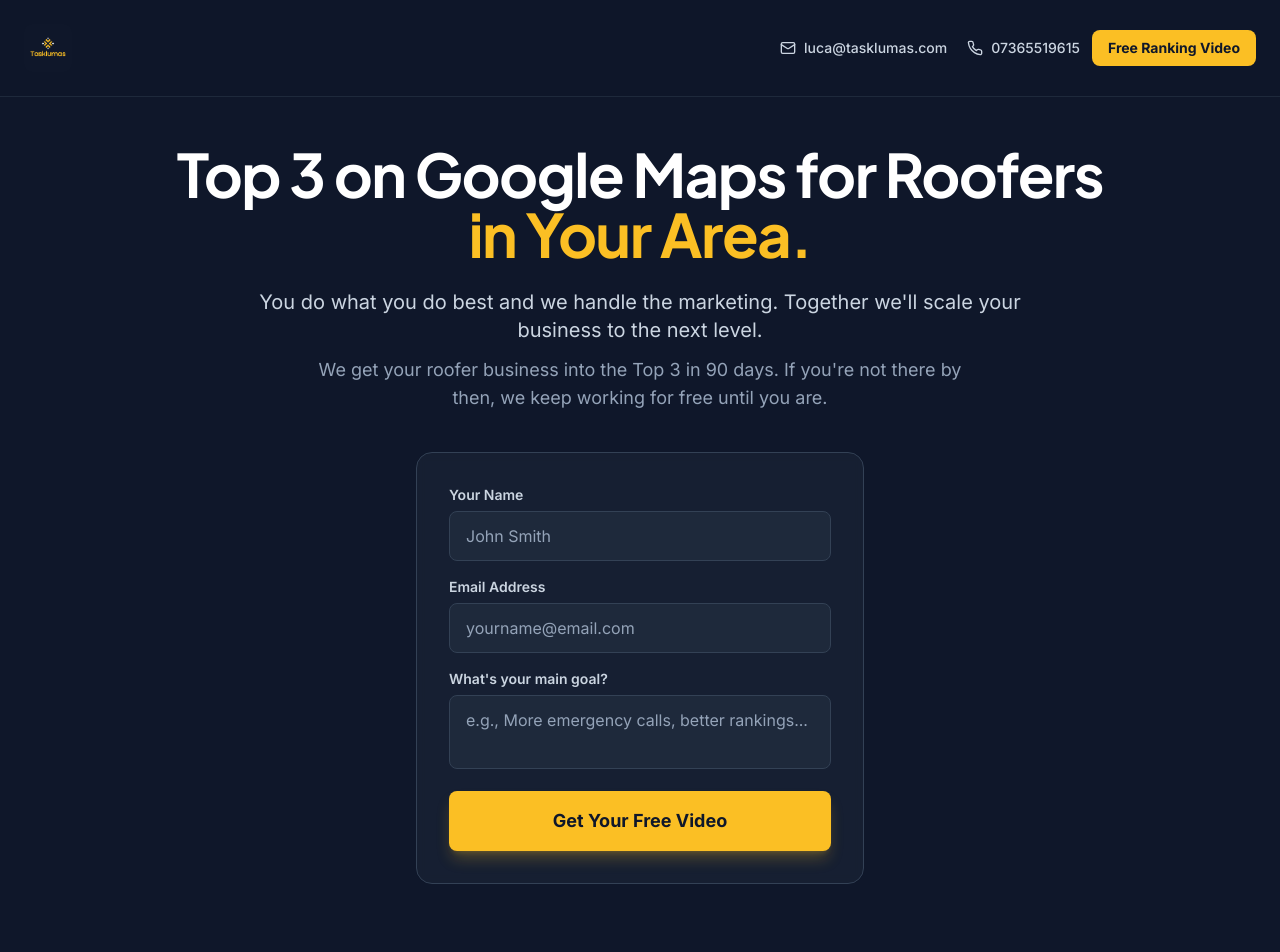
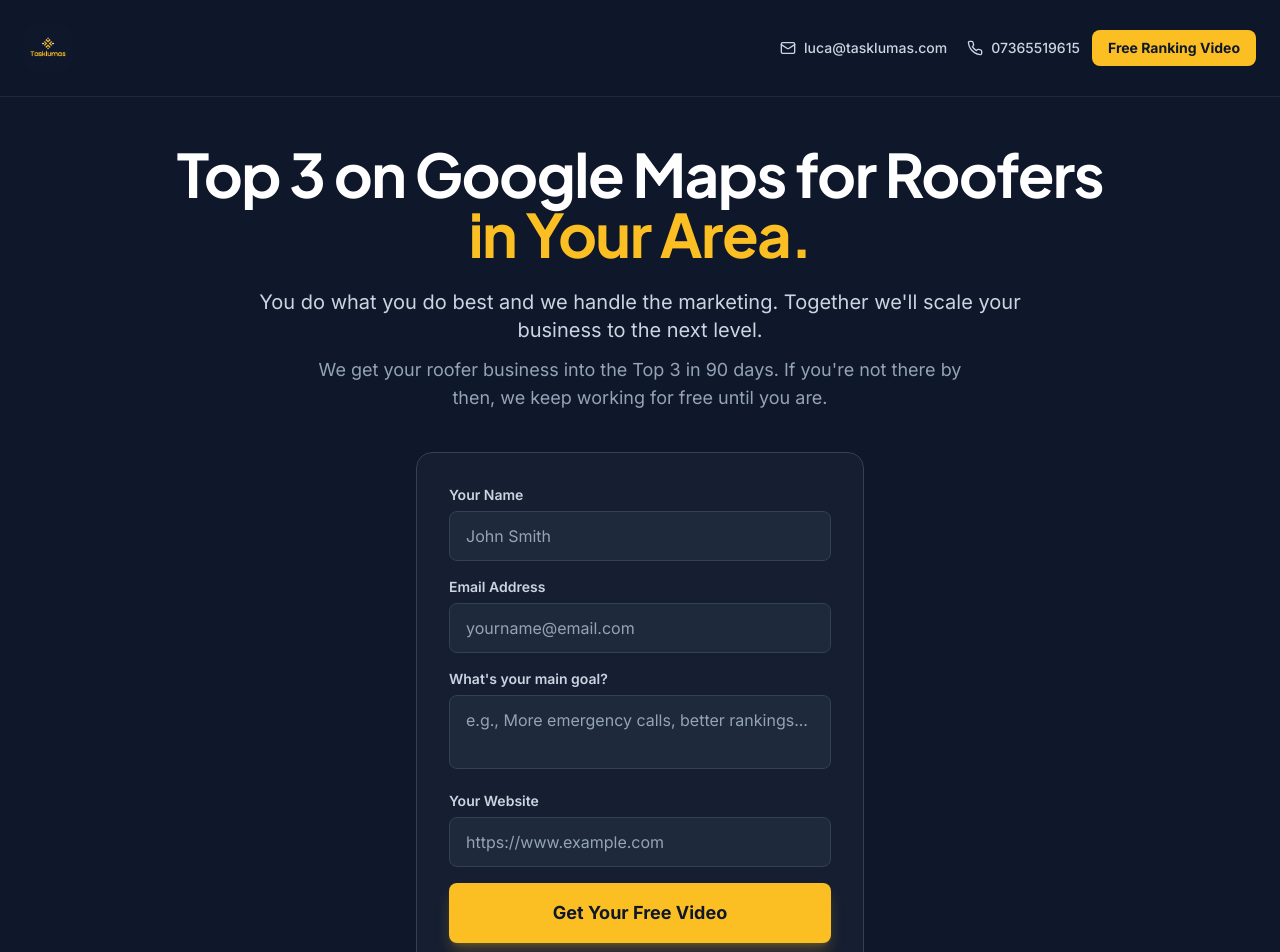
Before and after one commit to lucag07/my-website, a React (Vite) app: page / in a window 1280 px wide. Shown: the top 952 px of the page. Built offline with nearby package versions, Linux system fonts and the light colour scheme; no server answers.

Commit message:
yass wbesite

```diff
--- a/src/components/HeroSection.tsx
+++ b/src/components/HeroSection.tsx
@@ -16,6 +16,7 @@ export function HeroSection() {
     full_name: "",
     email: "",
     goal: "",
+    website: "",
   });
 
   const handleChange = (e: React.ChangeEvent<HTMLInputElement | HTMLTextAreaElement>) => {
@@ -64,6 +65,7 @@ export function HeroSection() {
       phone_number: "Not provided",
       email,
       target_city: form.goal,
+      website: form.website,
     });
 
     setLoading(false);
@@ -165,6 +167,19 @@ export function HeroSection() {
                 />
               </div>
 
+              <div>
+                <label className="block text-sm font-semibold text-slate-300 mb-1.5">Your Website</label>
+                <input
+                  type="url"
+                  name="website"
+                  required
+                  value={form.website}
+                  onChange={handleChange}
+                  placeholder="https://www.example.com"
+                  className={inputClasses("website")}
+                />
+              </div>
+
               <button
                 type="submit"
                 disabled={loading}
```
